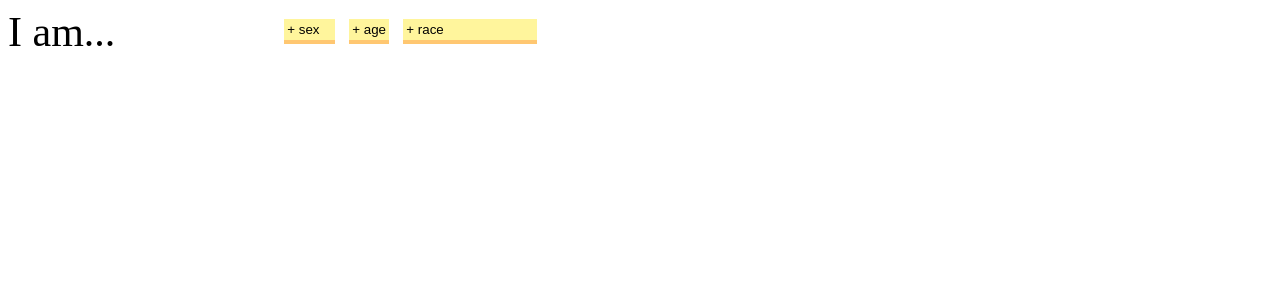
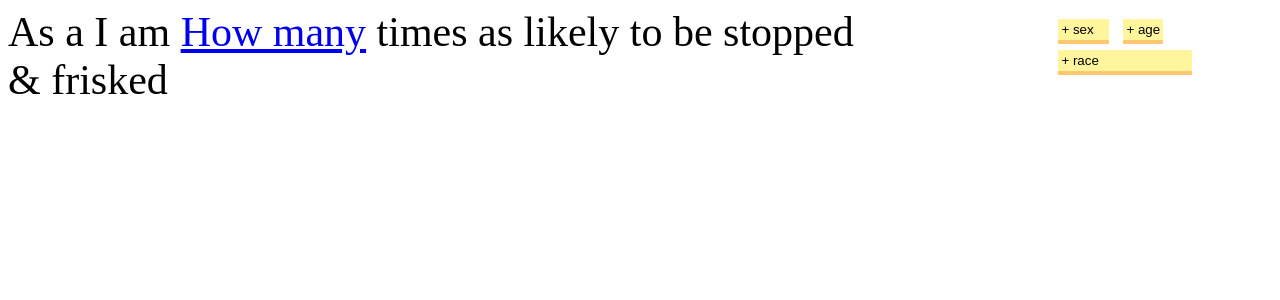
Before and after one commit to skortchmark9/stop-and-frisk, a Flask app: page /selection in a window 1280 px wide. Shown: the top 300 px of the page. Run offline with Flask 2, Linux system fonts and the light colour scheme.

Commit message:
likelihood in top bar - needs to be styled

```diff
--- a/web/app/static/js/selection.js
+++ b/web/app/static/js/selection.js
@@ -151,6 +151,11 @@ function getSelected(){
     success : function(response) {
       analyze(response.time_series);
       repaint(response.results);
+      var sum = _.reduce(response.results, function(m, n) {
+        return m + n;
+      }, 0);
+      var avg = sum / _.keys(response.results).length;
+      $('#likelihood').text(avg.toFixed(2));
     },
     failure : function(response) {
       console.log(response);
--- a/web/app/templates/selection.html
+++ b/web/app/templates/selection.html
@@ -9,7 +9,11 @@
 	<div class="flex" id="selection_content">
 
 	<div id="identity">
-		<span id="iam">I am... </span><span id="list"/>
+		<span class="identitext" id="iam">As a </span>
+		<span id="list"></span>
+		<span class="identitext"> I am </span>
+		<a href="#heatmap_div"><span id="likelihood">How many</span></a>
+		<span class="identitext"> times as likely to be stopped & frisked</span>
 	</div>
 	<div id="to-select">
 		<div id="selectables">
```
